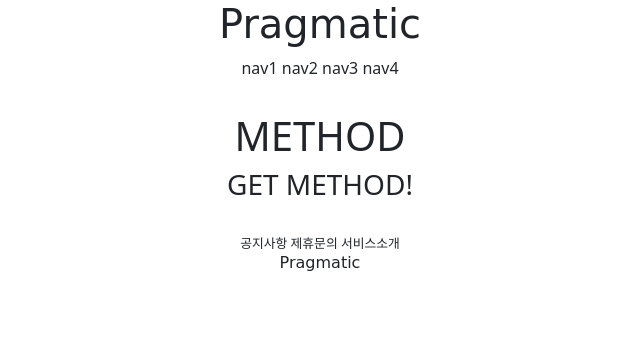
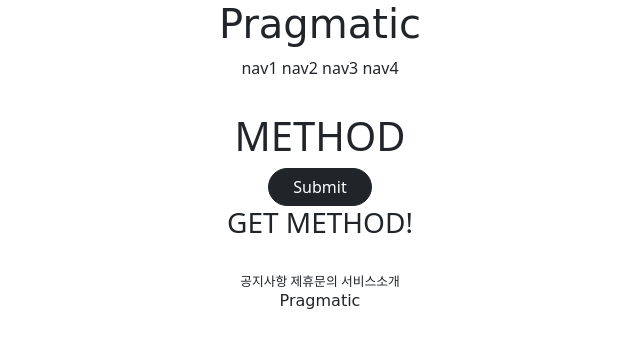
Before and after one commit to hyehmin/gis-class-practice, a Django app: page /accounts/hello_world/ in a window 1280 px wide. Shown: the top 348 px of the page, without its empty margins (320-960 px from the left). Run offline with Django 3.2, Linux system fonts and the light colour scheme; parts of the project's set-up code (start-up, migrations or seed data) failed here and were passed over; some web fonts are replaced.

Commit message:
2021-07-08 SELF_Practice

```diff
--- a/accountapp/templates/accountapp/hello_world.html
+++ b/accountapp/templates/accountapp/hello_world.html
@@ -6,6 +6,10 @@
     <div style="margin: 2rem; text-align: center">
         <h1>METHOD</h1>
 
+        <form action="/accounts/hello_world/" method="post">
+            {% csrf_token %}
+            <input class="btn btn-dark rounded-pill px-4", type="submit">
+        </form>
         <h3>{{ text }}</h3>
     </div>
 
```
